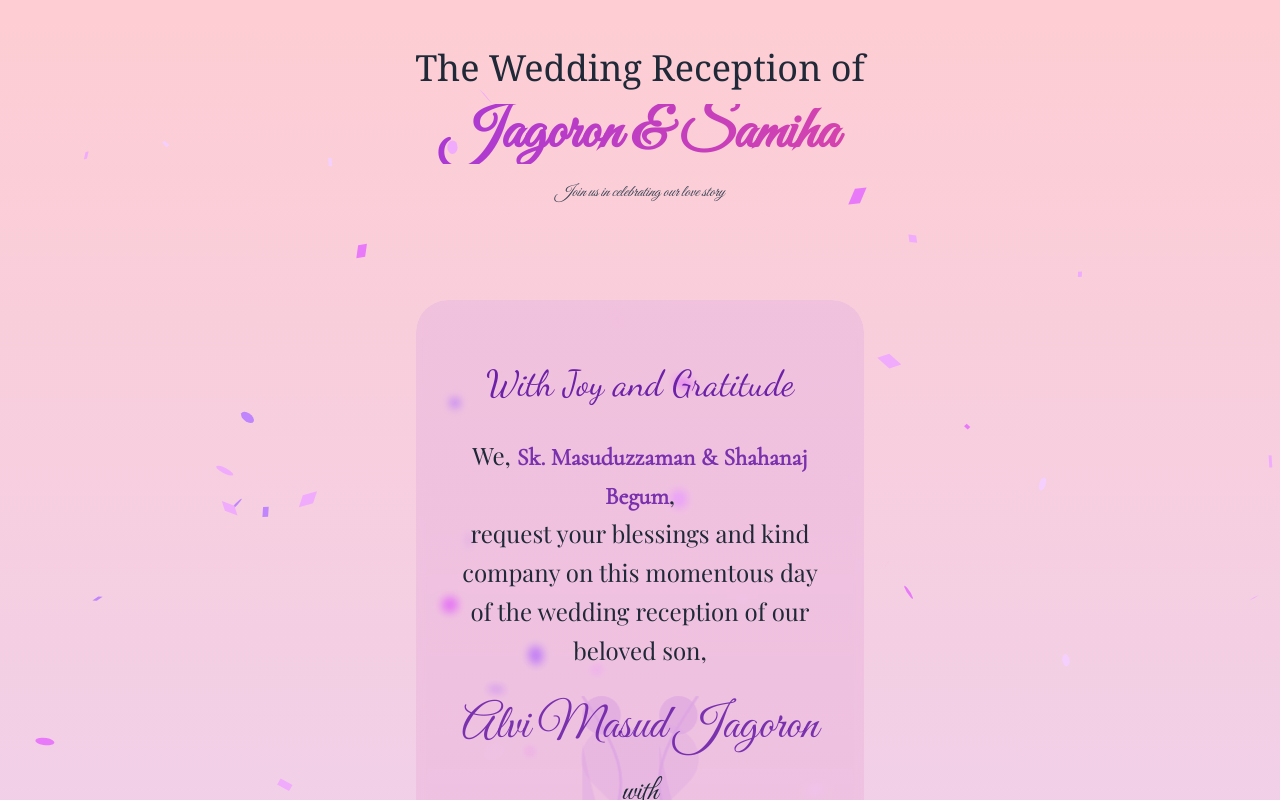
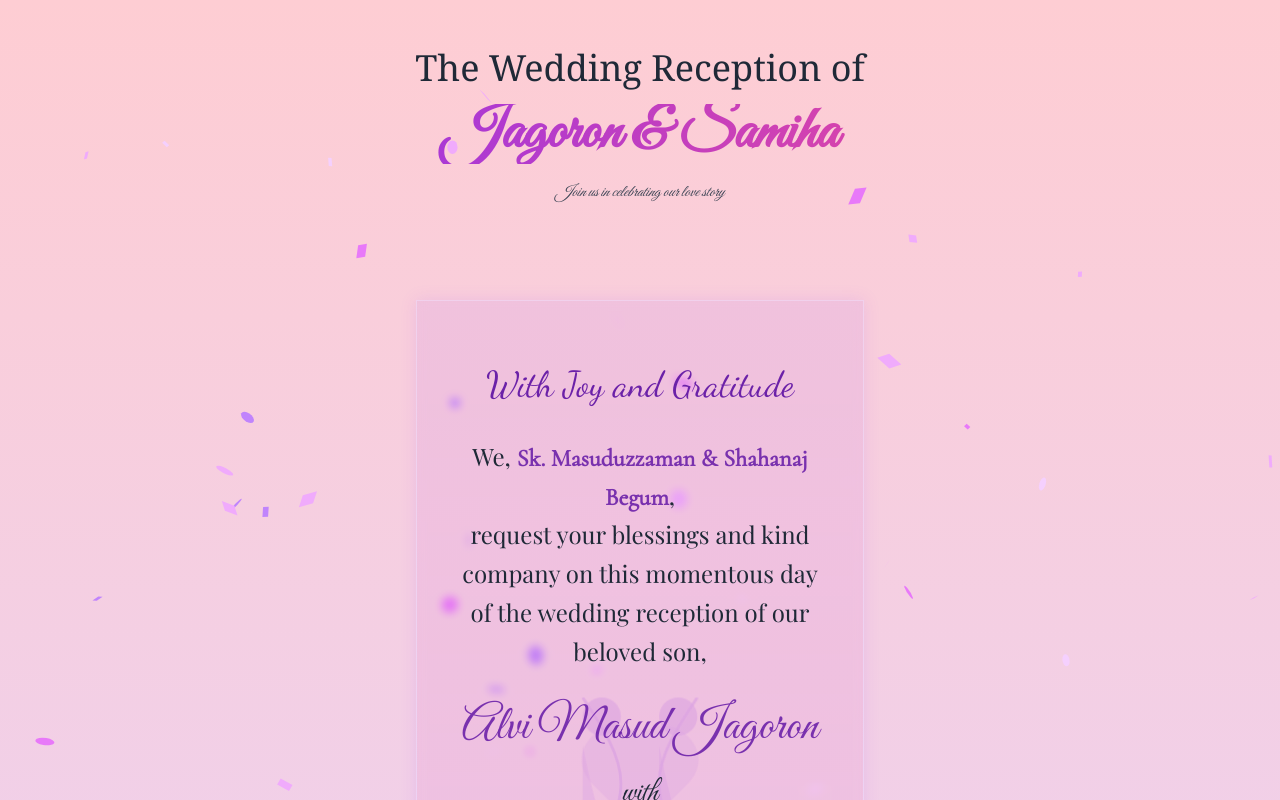
Before and after one commit to ArafatBytes/wedding-card, a Next.js app: page / in a window 1280 px wide. Shown: the top 800 px of the page. Built offline with nearby package versions, Linux system fonts and the light colour scheme; a web font is replaced by a local one.

Commit message:
Updated the border

```diff
--- a/pages/index.js
+++ b/pages/index.js
@@ -224,12 +224,12 @@ export default function Home() {
         </div>
 
         {/* Animated Illustration Section */}
-        <div className="content-section relative w-full max-w-md mx-auto mb-24 animate-fade-in">
-          <div className="relative min-h-[600px] rounded-[2rem] overflow-hidden">
+        <div className="content-section relative w-full max-w-md mx-auto mb-24 animate-fade-in shadow-[0_0_15px_rgba(168,85,247,0.15)] border border-purple-200/50">
+          <div className="relative min-h-[600px] overflow-hidden">
             {mounted && (
-              <div className="relative w-full h-full rounded-[2rem] overflow-hidden">
+              <div className="relative w-full h-full overflow-hidden">
                 {/* Content Background */}
-                <div className="absolute inset-0 bg-gradient-to-b from-purple-500/10 to-pink-500/10 backdrop-blur-sm rounded-[2rem]"></div>
+                <div className="absolute inset-0 bg-gradient-to-b from-purple-500/10 to-pink-500/10 backdrop-blur-sm"></div>
 
                 {/* Text Overlay */}
                 <div className="relative flex items-center justify-center p-8 mt-8">
@@ -322,7 +322,7 @@ export default function Home() {
         {/* Event Details Section */}
         <div className="content-section space-y-8 mb-12 animate-fade-in">
           {/* Reception Card */}
-          <div className="relative w-full max-w-md mx-auto overflow-hidden rounded-[2rem] bg-gradient-to-b from-purple-500/10 to-pink-500/10 backdrop-blur-sm">
+          <div className="relative w-full max-w-md mx-auto overflow-hidden bg-gradient-to-b from-purple-500/10 to-pink-500/10 backdrop-blur-sm shadow-[0_0_15px_rgba(168,85,247,0.15)] border border-purple-200/50">
             {/* Content container */}
             <div className="relative z-10 p-8">
               <h2 className="text-2xl md:text-3xl font-playfair mb-6 text-gray-800 text-center bg-gradient-to-r from-purple-800 to-pink-700 bg-clip-text text-transparent">
```
